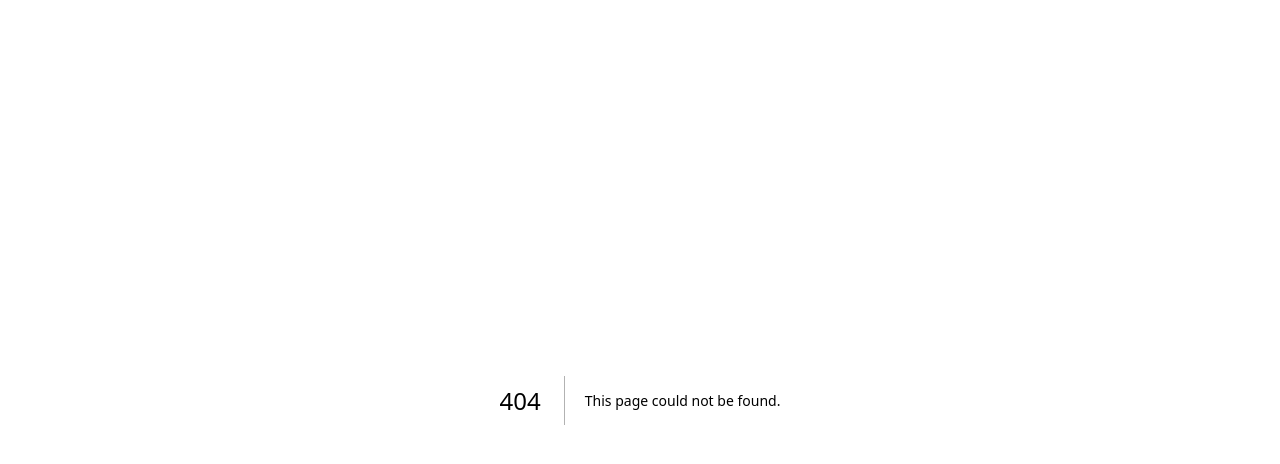
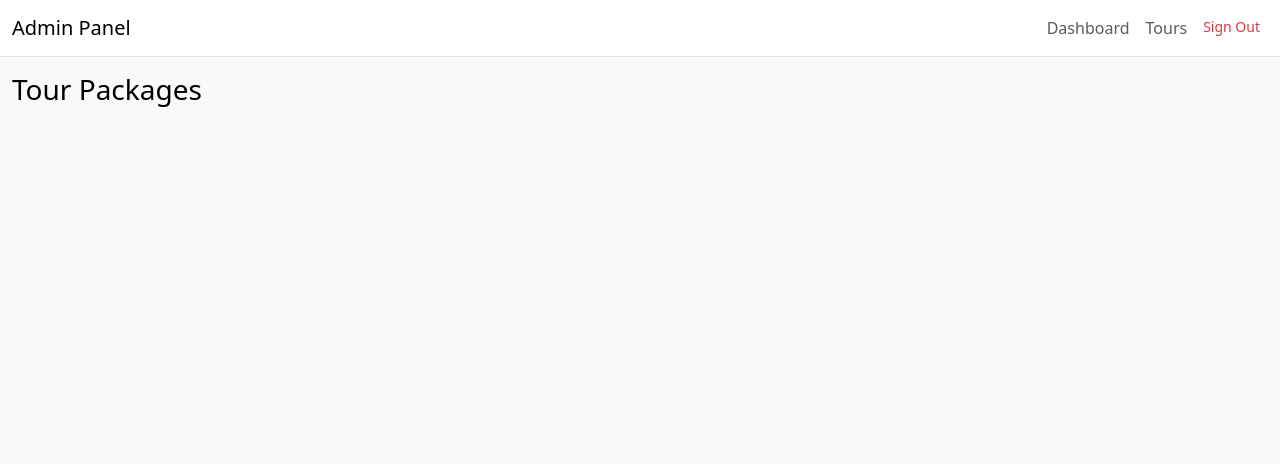
Before and after one commit to dalienst/monica, a Next.js app: page /admin/tours in a window 1280 px wide. Before the commit this address had no page. Shown: the top 464 px of the page. Built offline with nearby package versions, Linux system fonts and the light colour scheme.

Commit message:
add tour page

```diff
--- /dev/null
+++ b/app/admin/tours/page.jsx
@@ -0,0 +1,14 @@
+"use client";
+import React from "react";
+
+function Tours() {
+  return (
+    <div className="container-fluid">
+      <section className="mt-3">
+        <h3>Tour Packages</h3>
+      </section>
+    </div>
+  );
+}
+
+export default Tours;
--- a/components/admin/Navbar.jsx
+++ b/components/admin/Navbar.jsx
@@ -35,7 +35,7 @@ export default function Navbar() {
             </li>
 
             <li className="nav-item">
-              <Link href="/admin/dashboard" className="nav-link">
+              <Link href="/admin/tours" className="nav-link">
                 Tours
               </Link>
             </li>
```
Also changed, not shown: app/admin/dashboard/page.jsx (+5 -4 lines).
